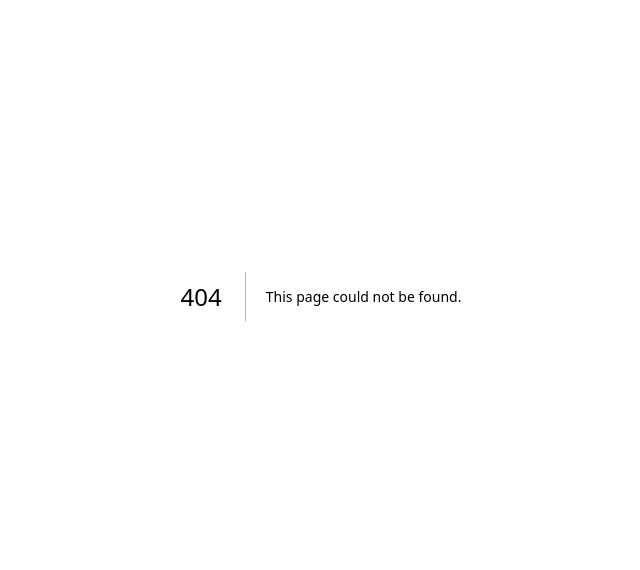
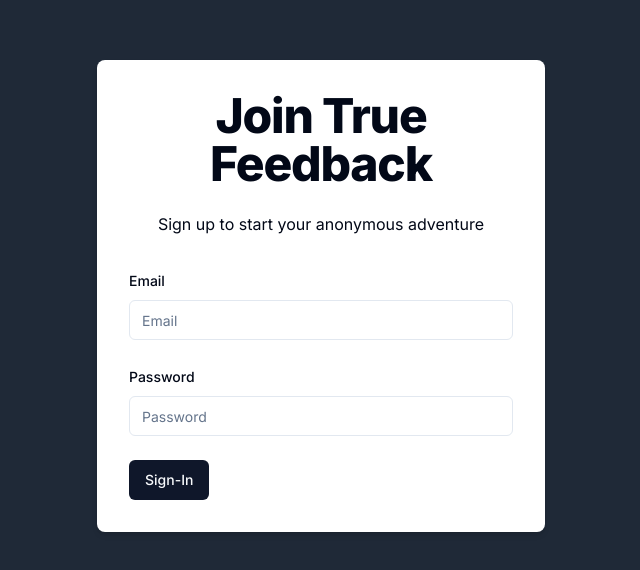
Before and after one commit to arijitdas122001/amaapp, a Next.js app: page /Sign-In in a window 1280 px wide. Before the commit this address had no page. Shown: the part 104-674 px from the top of the page, without its empty margins (319-959 px from the left). Built offline with nearby package versions, Linux system fonts and the light colour scheme.

Commit message:
Middleware Modified #2 signup page and schema updation #10

```diff
--- /dev/null
+++ b/src/app/(auth)/Sign-In/page.tsx
@@ -0,0 +1,97 @@
+'use client'
+import {useToast } from "@/components/ui/use-toast";
+import { SignInSchema } from "@/schema/SignInSchema";
+import { zodResolver } from "@hookform/resolvers/zod";
+import { signIn } from "next-auth/react";
+import { useRouter } from "next/navigation";
+import React from "react";
+import { useForm } from "react-hook-form";
+import { Form, FormControl,FormField, FormItem, FormLabel,} from '@/components/ui/form'
+import z from "zod";
+import { Input } from "@/components/ui/input";
+import { Button } from "@/components/ui/button";
+const Signin = () => {
+  const { toast } = useToast();
+  const route = useRouter();
+  const form = useForm<z.infer<typeof SignInSchema>>({
+    resolver: zodResolver(SignInSchema),
+    defaultValues: {
+      email: "",
+      password: "",
+    },
+  });
+  const onSubmit = async (data: z.infer<typeof SignInSchema>) => {
+    // console.log(data.email);
+    const result = await signIn("credentials", {
+      redirect: false,
+      email: data.email,
+      password: data.password,
+    });
+    if (result?.error) {
+        if (result.error === 'wrong credentials') {
+          toast({
+            title: 'Login Failed',
+            description: 'Incorrect username or password',
+            variant: 'destructive',
+          });
+        } else {
+          toast({
+            title: 'Error',
+            description: result.error,
+            variant: 'destructive',
+          });
+        }
+      }
+
+      if (result?.url) {
+        route.replace('/dashboard');
+      }
+  };
+  return ( <div className="flex justify-center items-center min-h-screen bg-gray-800">
+  <div className="w-full max-w-md p-8 space-y-8 bg-white rounded-lg shadow-md">
+    <div className="text-center">
+      <h1 className="text-4xl font-extrabold tracking-tight lg:text-5xl mb-6">
+        Join True Feedback
+      </h1>
+      <p className="mb-4">Sign up to start your anonymous adventure</p>
+    </div>
+    <Form {...form}>
+      <form onSubmit={form.handleSubmit(onSubmit)} className="space-y-6">
+      <FormField
+      control={form.control}
+      name="email"
+      render={({ field }) => (
+        <FormItem>
+          <FormLabel>Email</FormLabel>
+          <FormControl>
+            <Input placeholder="Email"  {...field} onChange={(e)=>{
+              field.onChange(e)
+            }} />
+          </FormControl>
+        </FormItem>
+      )}
+    />
+      <FormField
+      control={form.control}
+      name="password"
+      render={({ field }) => (
+        <FormItem>
+           <FormLabel>Password</FormLabel>
+          <FormControl>
+            <Input placeholder="Password" {...field} type='password' onChange={(e)=>{
+              field.onChange(e)
+            }} />
+          </FormControl>
+        </FormItem>
+      )}
+    />
+    <Button type="submit">
+      Sign-In
+    </Button>
+      </form>
+    </Form>
+  </div>
+</div>);
+};
+
+export default Signin;
--- a/src/app/(auth)/Sign-up/page.tsx
+++ b/src/app/(auth)/Sign-up/page.tsx
@@ -9,7 +9,7 @@
 import { SignUpSchema } from '@/schema/SignUpSchema'
 import { ApiResponse } from '@/types/apiresponse'
 import { useToast } from '@/components/ui/use-toast'
-import { Form, FormControl,FormField, FormItem, FormLabel, FormMessage } from '@/components/ui/form'
+import { Form, FormControl,FormField, FormItem, FormLabel,  } from '@/components/ui/form'
 import { Button } from '@/components/ui/button'
 import { Input } from '@/components/ui/input'
 import { Loader2 } from 'lucide-react'
@@ -50,15 +50,10 @@
     }
     CheckUserName()
   },[debouncedValue]);
-  const onSubmit=async()=>{
+  const onSubmit=async(data :z.infer<typeof SignUpSchema>)=>{
     try {
       setOnSubmitting(true);
       console.log(Username);
-      const data={
-      "username":Username,
-      "email":email,
-      "password":password
-      }
       console.log(data);
       const res=await axios.post('/api/sign-up',data);
       toast({
--- a/src/app/api/auth/[...nextauth]/options.ts
+++ b/src/app/api/auth/[...nextauth]/options.ts
@@ -25,7 +25,7 @@
                         throw new Error("user is not verified");
                     }
                     const StrPass:string=credentials?.password!;
-                    const isPasswordCorrect=bcrypt.compare(StrPass,user.password);
+                    const isPasswordCorrect=await bcrypt.compare(StrPass,user.password);
 
                     if(!isPasswordCorrect){
                         throw new Error("wrong credentials");
--- a/src/app/verify/[username]/page.tsx
+++ b/src/app/verify/[username]/page.tsx
@@ -24,13 +24,9 @@
       verificationCode:""
     }
   });
-  const onSubmit=async()=>{
+  const onSubmit=async(data:z.infer<typeof VerifySchema>)=>{
     try {
       setProcessStarting(true);
-      const data={
-        "username":params.username,
-        "code":OTP,
-      }
       const res=await axios.post('/api/verify',data);
       toast({
         title:"Success",
--- a/src/middleware.ts
+++ b/src/middleware.ts
@@ -19,6 +19,6 @@
     '/',
     '/sign-In',
     '/Sign-up',
-    'verify/:path*'
+    '/verify/:path*'
   ],
 }
--- a/src/schema/SignInSchema.ts
+++ b/src/schema/SignInSchema.ts
@@ -1,10 +1,9 @@
 import { z } from "zod";
 
 export const SignInSchema=z.object({
-    username:z
+    email:z
     .string()
-    .min(3,{message:"userName must be greater that 3 charecters"})
-    .max(10,{message:"userName must be less than 10 charecters"}),
+    .email(),
     password:z
     .string()
     .min(6,{message:"password must be at least 6 charecters"})
```
Also changed, not shown: src/app/(app)/dashboard/page.jsx (added, +11 -0 lines).
